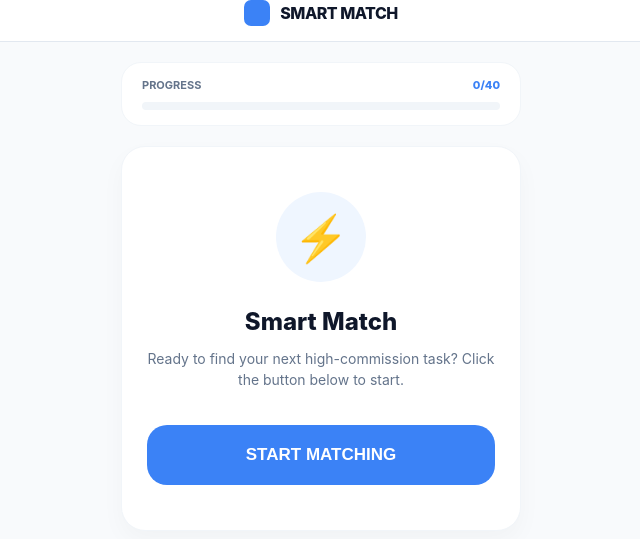
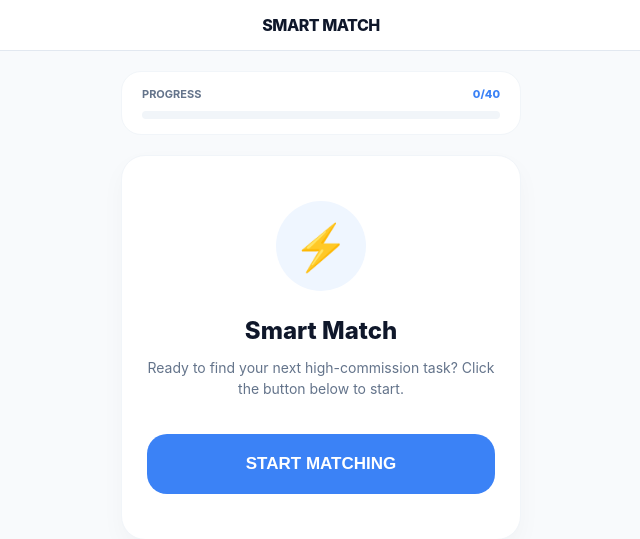
Before and after one commit to chenyunhank5/Amazon, a Django app: page /order/ in a window 1280 px wide. Shown: the top 539 px of the page, without its empty margins (319-959 px from the left). Run offline with Django 5.2, Linux system fonts and the light colour scheme; a user stored in the database is signed in; data comes from the database, SQL or seed files in the repository.

Commit message:
I Fixed My Code

```diff
--- a/AmazonProject/Catalog/templates/users/user_main.html
+++ b/AmazonProject/Catalog/templates/users/user_main.html
@@ -166,8 +166,7 @@
 </div>
 
     <nav>
-        <div style="display: flex; align-items: center; gap: 10px;">
-            <div style="width: 26px; height: 26px; background: var(--primary); border-radius: 7px;"></div>
+        <div style="display: flex; align-items: center; gap: 10px; margin-top: 15px;">
             <span style="font-weight: 800; color: var(--dark); letter-spacing: -0.5px;">{% block header_title %}PORTAL{% endblock %}</span>
         </div>
     </nav>
```
